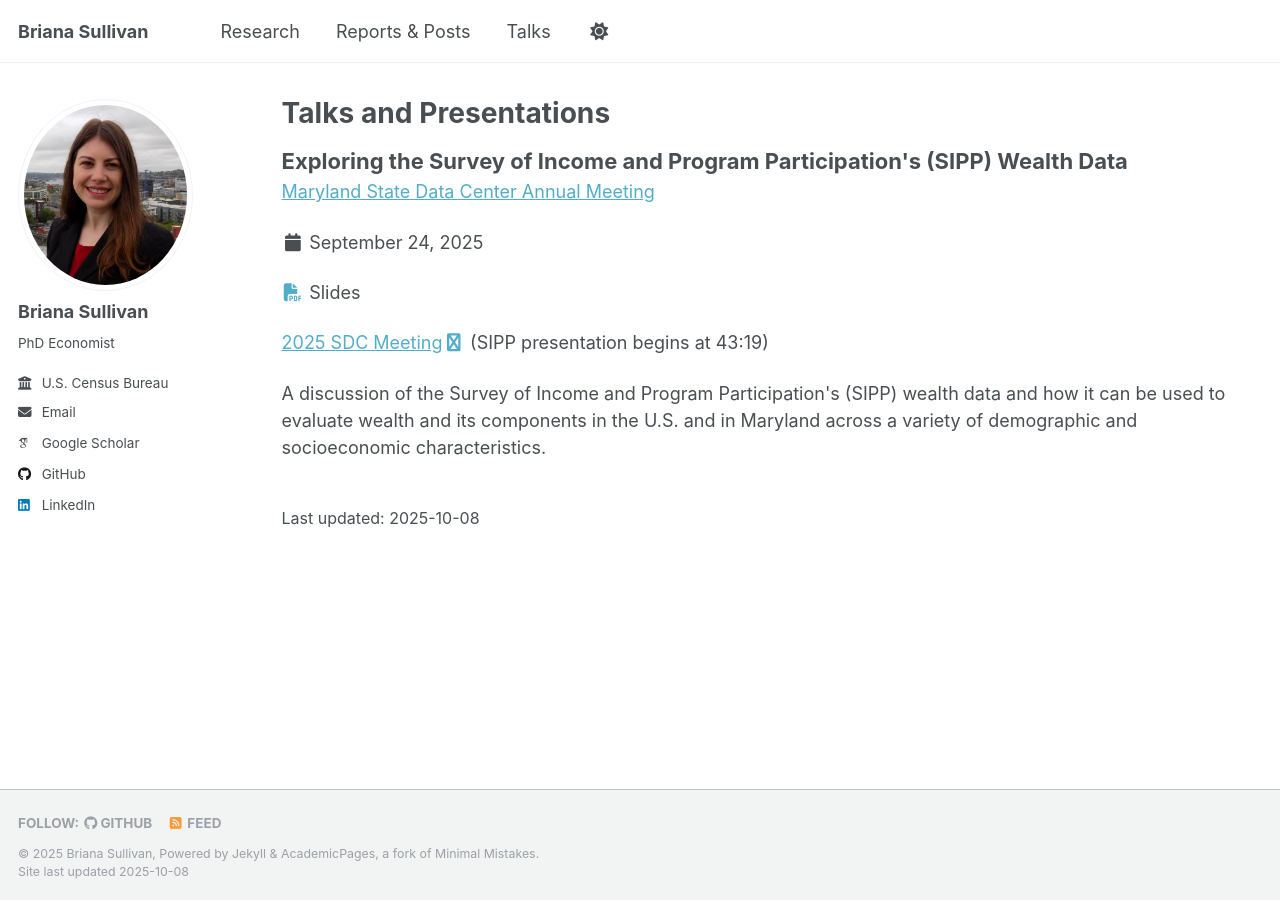
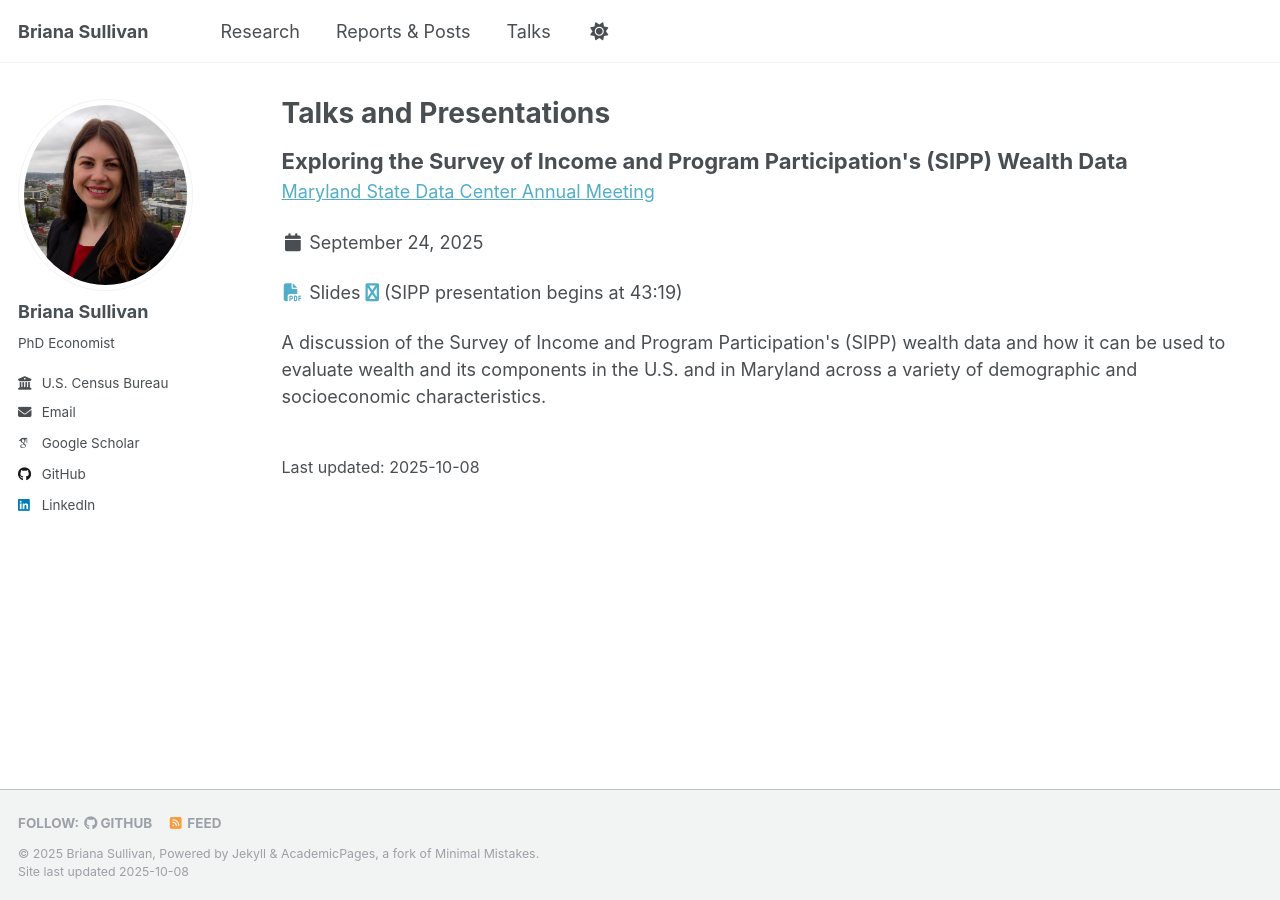
Before and after one commit to bdsullivan-econ/bdsullivan-econ.github.io, a Jekyll site: the page built from _pages/talks.html, in a window 1280 px wide. Built offline with Jekyll 4.4.1, drawn with Linux system fonts in a browser that asks for light colours; some web fonts are replaced.

Commit message:
Update talks.html

```diff
--- a/_pages/talks.html
+++ b/_pages/talks.html
@@ -33,9 +33,7 @@ last_modified_at:   2025-10-08
 	<p class="page__date"><i class="fa fa-fw fa-calendar" aria-hidden="true"></i> <time datetime="2025-09-24T00:00:00-05:00">September 24, 2025</time></p>
 	 <p>
 		 <a target="_blank" rel="noopener noreferrer" href="https://planning.maryland.gov/MSDC/Documents/affiliate_meeting/2025/Presentations/3_SDC_Wealth_in_SIPP_Sep2025_Sullivan.pdf"><i class="fas fa-fw fa-file-pdf zoom" aria-hidden="true"></i></a> Slides
-
-	<p>
-		<a target="_blank" rel="noopener noreferrer" href="https://www.youtube.com/watch?v=jaF2KrUnZ9k">2025 SDC Meeting<i class="fas fa-fw fa-youtube zoom" aria-hidden="true"></i></a> (SIPP presentation begins at 43:19)
+		 <a target="_blank" rel="noopener noreferrer" href="https://www.youtube.com/watch?v=jaF2KrUnZ9k"><i class="fa fa-youtube" aria-hidden="true"></i></a> (SIPP presentation begins at 43:19)
 	</p>
 	<p>
       A discussion of the Survey of Income and Program Participation's (SIPP) wealth data and how it can be used to evaluate wealth and its components in the U.S. and in Maryland across a variety of demographic and socioeconomic characteristics.
```
